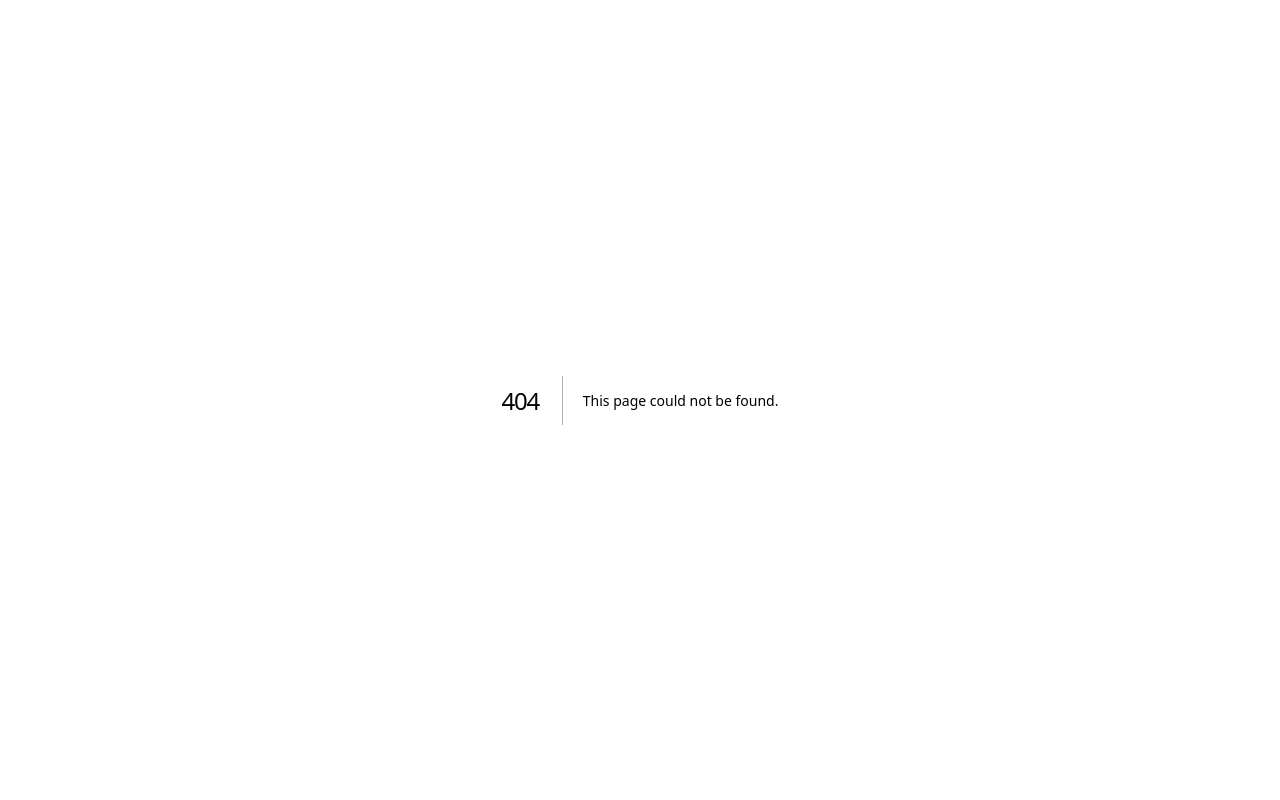
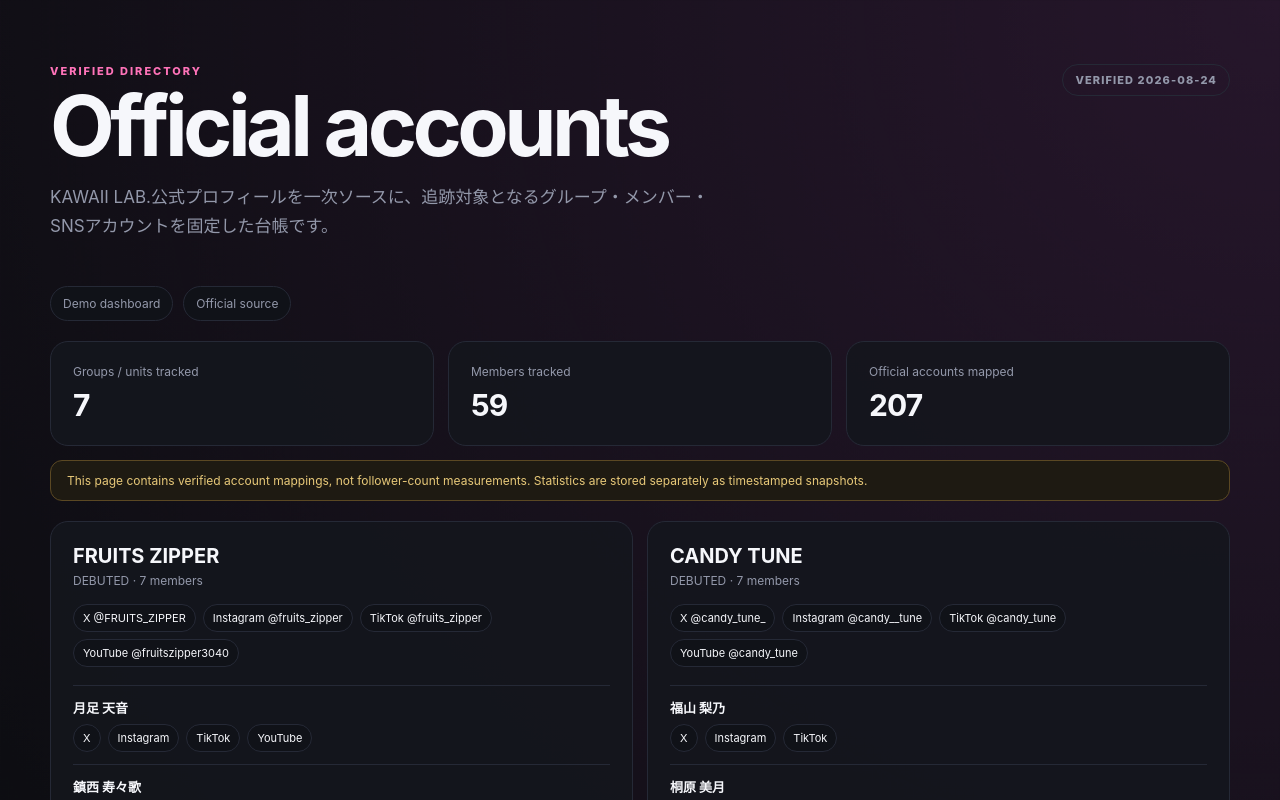
Before and after one commit to ProtChan/kawaii-lab-stats, a Next.js app: page /directory in a window 1280 px wide. Before the commit this address had no page. Shown: the top 800 px of the page. Built offline with nearby package versions, Linux system fonts and the light colour scheme.

Commit message:
feat: add verified official account directory page

```diff
--- /dev/null
+++ b/app/directory/page.tsx
@@ -0,0 +1,72 @@
+import Link from "next/link";
+import { directorySummary, officialGroups, officialProject } from "@/lib/official-directory";
+
+const label = (platform: string) =>
+  platform === "INSTAGRAM" ? "Instagram" : platform === "YOUTUBE" ? "YouTube" : platform === "TIKTOK" ? "TikTok" : platform;
+
+export default function DirectoryPage() {
+  return (
+    <main>
+      <header className="hero">
+        <div>
+          <p className="eyebrow">VERIFIED DIRECTORY</p>
+          <h1>Official accounts</h1>
+          <p className="lead">
+            KAWAII LAB.公式プロフィールを一次ソースに、追跡対象となるグループ・メンバー・SNSアカウントを固定した台帳です。
+          </p>
+        </div>
+        <span className="badge">VERIFIED 2026-08-24</span>
+      </header>
+
+      <nav className="nav">
+        <Link href="/">Demo dashboard</Link>
+        <a href={officialProject.sourceUrl} target="_blank" rel="noreferrer">Official source</a>
+      </nav>
+
+      <section className="kpis">
+        <article><span>Groups / units tracked</span><strong>{directorySummary.groups}</strong></article>
+        <article><span>Members tracked</span><strong>{directorySummary.members}</strong></article>
+        <article><span>Official accounts mapped</span><strong>{directorySummary.accounts}</strong></article>
+      </section>
+
+      <section className="notice">
+        This page contains verified account mappings, not follower-count measurements. Statistics are stored separately as timestamped snapshots.
+      </section>
+
+      <section className="directoryGrid">
+        {officialGroups.map((group) => (
+          <article className="directoryCard" key={group.slug}>
+            <h2>{group.name}</h2>
+            <div className="directoryMeta">{group.category} · {group.members.length} members</div>
+            <div className="accountLinks">
+              {group.accounts.map((account) => (
+                <a key={`${account.platform}-${account.handle}`} href={account.url} target="_blank" rel="noreferrer">
+                  {label(account.platform)} @{account.handle.replace(/^@/, "")}
+                </a>
+              ))}
+            </div>
+            <div className="memberList">
+              {group.members.map((member) => (
+                <div className="memberRow" key={member.slug}>
+                  <strong>{member.name}</strong>
+                  {member.notes ? <small>{member.notes}</small> : null}
+                  <div className="accountLinks">
+                    {member.accounts.map((account) => (
+                      <a key={`${account.platform}-${account.handle}`} href={account.url} target="_blank" rel="noreferrer">
+                        {label(account.platform)}
+                      </a>
+                    ))}
+                  </div>
+                </div>
+              ))}
+            </div>
+          </article>
+        ))}
+      </section>
+
+      <footer>
+        Source of truth for this seed: KAWAII LAB. official profile. Account mappings are dated and should be re-verified when handles, membership, or official listings change.
+      </footer>
+    </main>
+  );
+}
```
